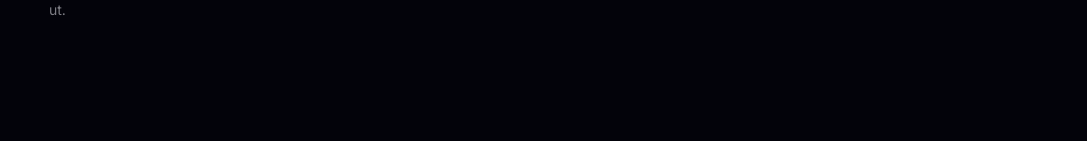
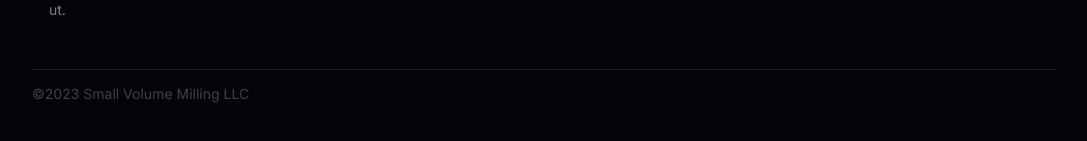
Before and after one commit to halfrice/small-volume-milling, a Next.js app: page / in a window 1280 px wide. Shown: the part 877-1018 px from the top of the page, without its empty margins (96-1183 px from the left). After the commit the page ends 994 px from the top, so only its background shows below. Built offline with nearby package versions, Linux system fonts and the light colour scheme.

Commit message:
Add footer

```diff
--- /dev/null
+++ b/app/components/footer.tsx
@@ -0,0 +1,13 @@
+const Footer = () => {
+  return (
+    <footer className="flex flex-col items-center justify-between mt-8 w-full h-12">
+      <div className="flex items-start justify-center lg:justify-start max-w-5xl w-full h-full text-md border-t border-[--dark-gray]">
+        <div className="flex items-center h-full text-xs lg:text-sm text-[--gray]">
+          ©{new Date().getFullYear()} Small Volume Milling LLC
+        </div>
+      </div>
+    </footer>
+  )
+}
+
+export default Footer
--- a/app/layout.tsx
+++ b/app/layout.tsx
@@ -2,6 +2,7 @@
 import { Montserrat, Inter } from "next/font/google"
 import "./globals.css"
 import Navbar from "./components/navbar"
+import Footer from "./components/footer"
 
 const montserrat = Montserrat({ subsets: ["latin"] })
 const inter = Inter({ subsets: ["latin"] })
@@ -13,6 +14,7 @@ const RootLayout = ({ children }: { children: React.ReactNode }) => {
       <body className={inter.className}>
         <Navbar />
         {children}
+        <Footer />
       </body>
     </html>
   )
--- a/app/page.tsx
+++ b/app/page.tsx
@@ -97,7 +97,7 @@ const HomePage = () => {
         </a>
       </div>
 
-      <div className="mt-64"></div>
+      {/* <div className="mt-64"></div> */}
     </main>
   )
 }
```
